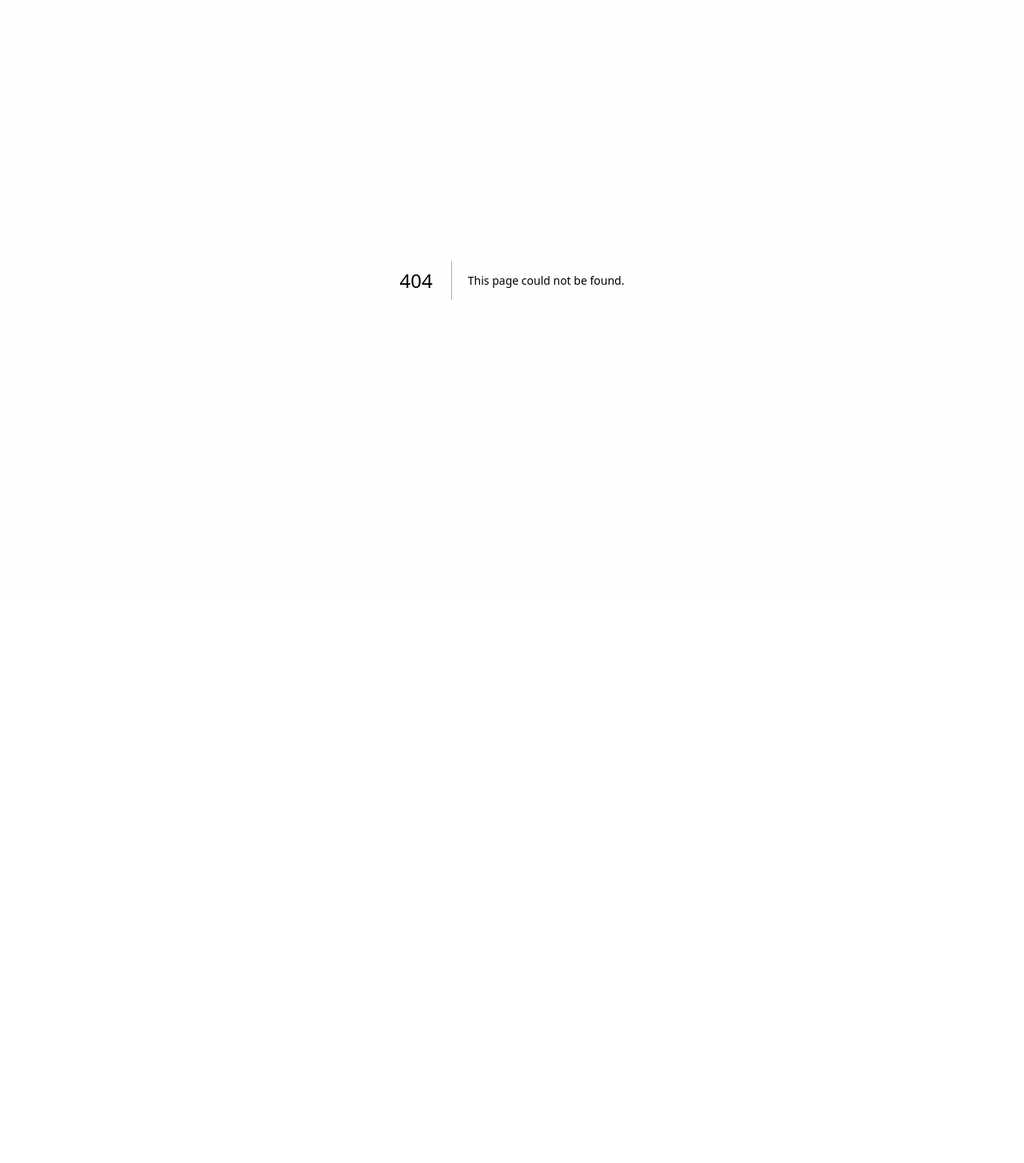
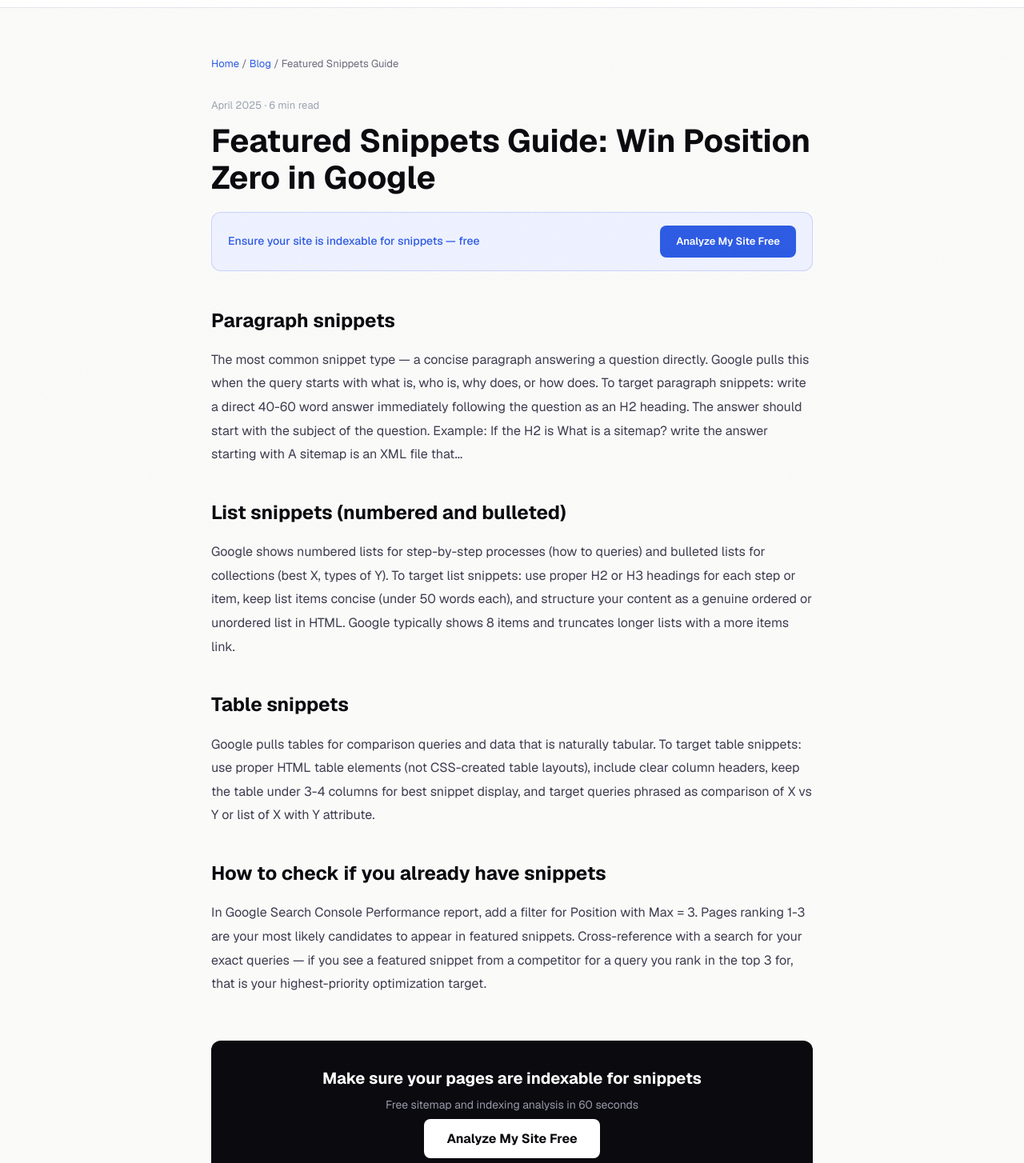
Before and after one commit to Watermelon-Coctail-Bar/sitemap-fixer, a Next.js app: page /blog/featured-snippets-guide in a window 1280 px wide. Before the commit this address had no page. Shown: the part 50-1504 px from the top of the page at 80% size. Before the commit the page ends 800 px from the top, so only its background shows below. Built offline with nearby package versions, Linux system fonts and the light colour scheme.

Commit message:
Create page.tsx

```diff
--- /dev/null
+++ b/src/app/blog/featured-snippets-guide/page.tsx
@@ -0,0 +1,42 @@
+import type { Metadata } from 'next';
+export const metadata: Metadata = {
+  title: 'Featured Snippets Guide: How to Win Position Zero in Google | SitemapFixer',
+  description: "Featured snippets appear above all organic results and drive significant click-through rates. Here is how to structure content to win featured snippet positions.",
+  alternates: { canonical: 'https://sitemapfixer.com/blog/featured-snippets-guide' },
+};
+const types = [
+  { t: "Paragraph snippets", d: "The most common snippet type — a concise paragraph answering a question directly. Google pulls this when the query starts with what is, who is, why does, or how does. To target paragraph snippets: write a direct 40-60 word answer immediately following the question as an H2 heading. The answer should start with the subject of the question. Example: If the H2 is What is a sitemap? write the answer starting with A sitemap is an XML file that..." },
+  { t: "List snippets (numbered and bulleted)", d: "Google shows numbered lists for step-by-step processes (how to queries) and bulleted lists for collections (best X, types of Y). To target list snippets: use proper H2 or H3 headings for each step or item, keep list items concise (under 50 words each), and structure your content as a genuine ordered or unordered list in HTML. Google typically shows 8 items and truncates longer lists with a more items link." },
+  { t: "Table snippets", d: "Google pulls tables for comparison queries and data that is naturally tabular. To target table snippets: use proper HTML table elements (not CSS-created table layouts), include clear column headers, keep the table under 3-4 columns for best snippet display, and target queries phrased as comparison of X vs Y or list of X with Y attribute." },
+  { t: "How to check if you already have snippets", d: "In Google Search Console Performance report, add a filter for Position with Max = 3. Pages ranking 1-3 are your most likely candidates to appear in featured snippets. Cross-reference with a search for your exact queries — if you see a featured snippet from a competitor for a query you rank in the top 3 for, that is your highest-priority optimization target." },
+];
+export default function Page() {
+  return (
+    <article style={{ maxWidth: 800, margin: '0 auto', padding: '60px 24px' }}>
+      <nav style={{ fontSize: 13, color: '#6b6b7d', marginBottom: 32 }}>
+        <a href="/" style={{ color: '#2d5be3', textDecoration: 'none' }}>Home</a>{' / '}
+        <a href="/blog" style={{ color: '#2d5be3', textDecoration: 'none' }}>Blog</a>{' / '}
+        <span>Featured Snippets Guide</span>
+      </nav>
+      <div style={{ fontSize: 13, color: '#9ca3af', marginBottom: 12 }}>April 2025 · 6 min read</div>
+      <h1 style={{ fontSize: 40, fontWeight: 700, color: '#0a0a0f', marginBottom: 20, lineHeight: 1.15 }}>Featured Snippets Guide: Win Position Zero in Google</h1>
+      <div style={{ background: '#eef1ff', border: '1px solid rgba(45,91,227,0.2)', borderRadius: 12, padding: '16px 20px', marginBottom: 40, display: 'flex', alignItems: 'center', justifyContent: 'space-between', gap: 16 }}>
+        <span style={{ fontSize: 14, color: '#2d5be3', fontWeight: 500 }}>Ensure your site is indexable for snippets — free</span>
+        <a href="/" style={{ background: '#2d5be3', color: 'white', padding: '10px 20px', borderRadius: 8, textDecoration: 'none', fontWeight: 600, fontSize: 13 }}>Analyze My Site Free</a>
+      </div>
+      <div style={{ fontSize: 16, color: '#3d3d4f', lineHeight: 1.85 }}>
+        {types.map(({ t, d }) => (
+          <div key={t} style={{ marginBottom: 36 }}>
+            <h2 style={{ fontSize: 24, fontWeight: 700, color: '#0a0a0f', marginBottom: 12 }}>{t}</h2>
+            <p style={{ margin: 0 }}>{d}</p>
+          </div>
+        ))}
+      </div>
+      <div style={{ background: '#0a0a0f', borderRadius: 12, padding: '32px', textAlign: 'center', marginTop: 56 }}>
+        <div style={{ fontSize: 20, fontWeight: 700, color: 'white', marginBottom: 8 }}>Make sure your pages are indexable for snippets</div>
+        <div style={{ color: '#9999aa', marginBottom: 20, fontSize: 14 }}>Free sitemap and indexing analysis in 60 seconds</div>
+        <a href="/" style={{ background: 'white', color: '#0a0a0f', padding: '14px 28px', borderRadius: 8, textDecoration: 'none', fontWeight: 700 }}>Analyze My Site Free</a>
+      </div>
+    </article>
+  );
+}
```
